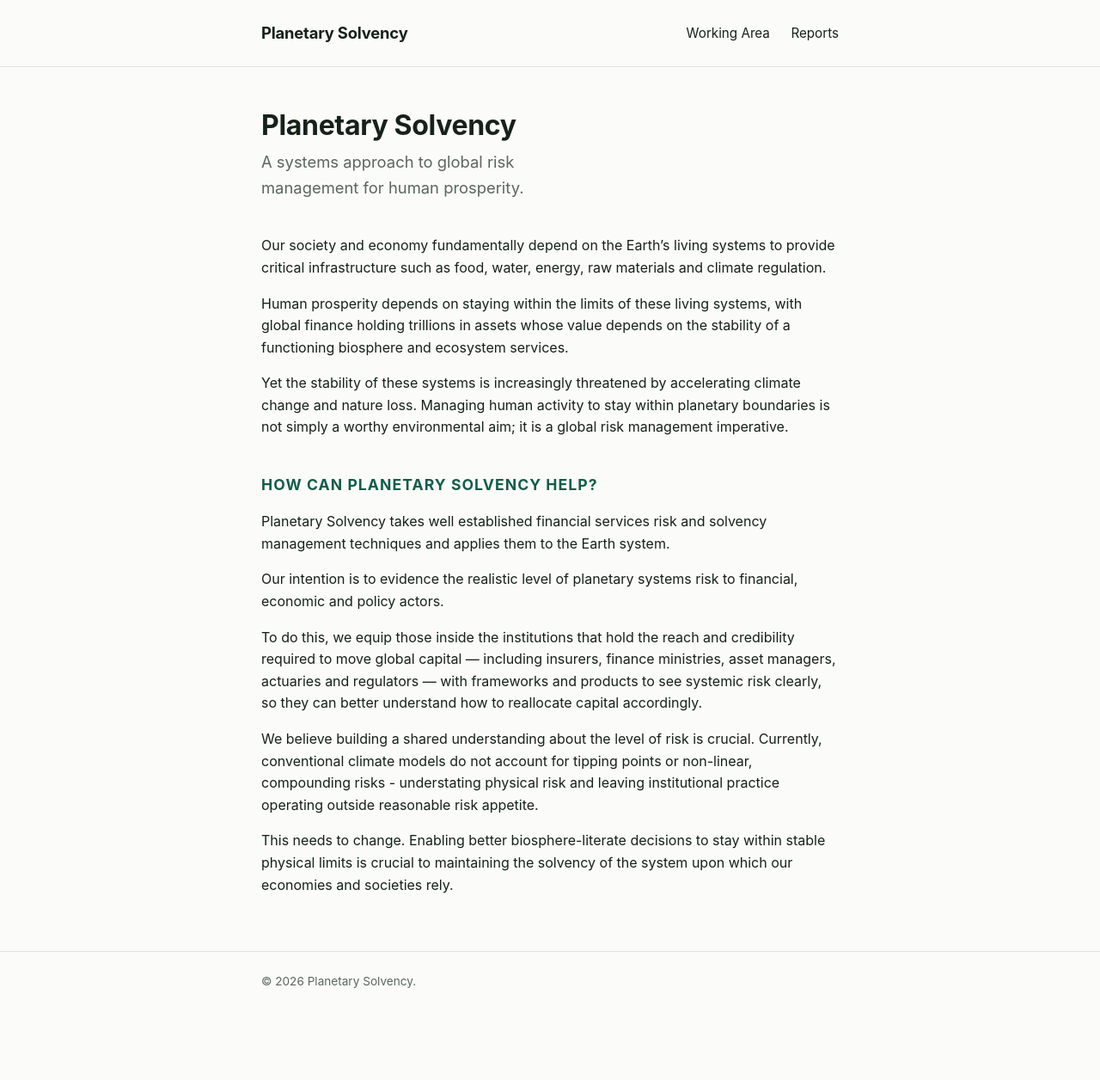
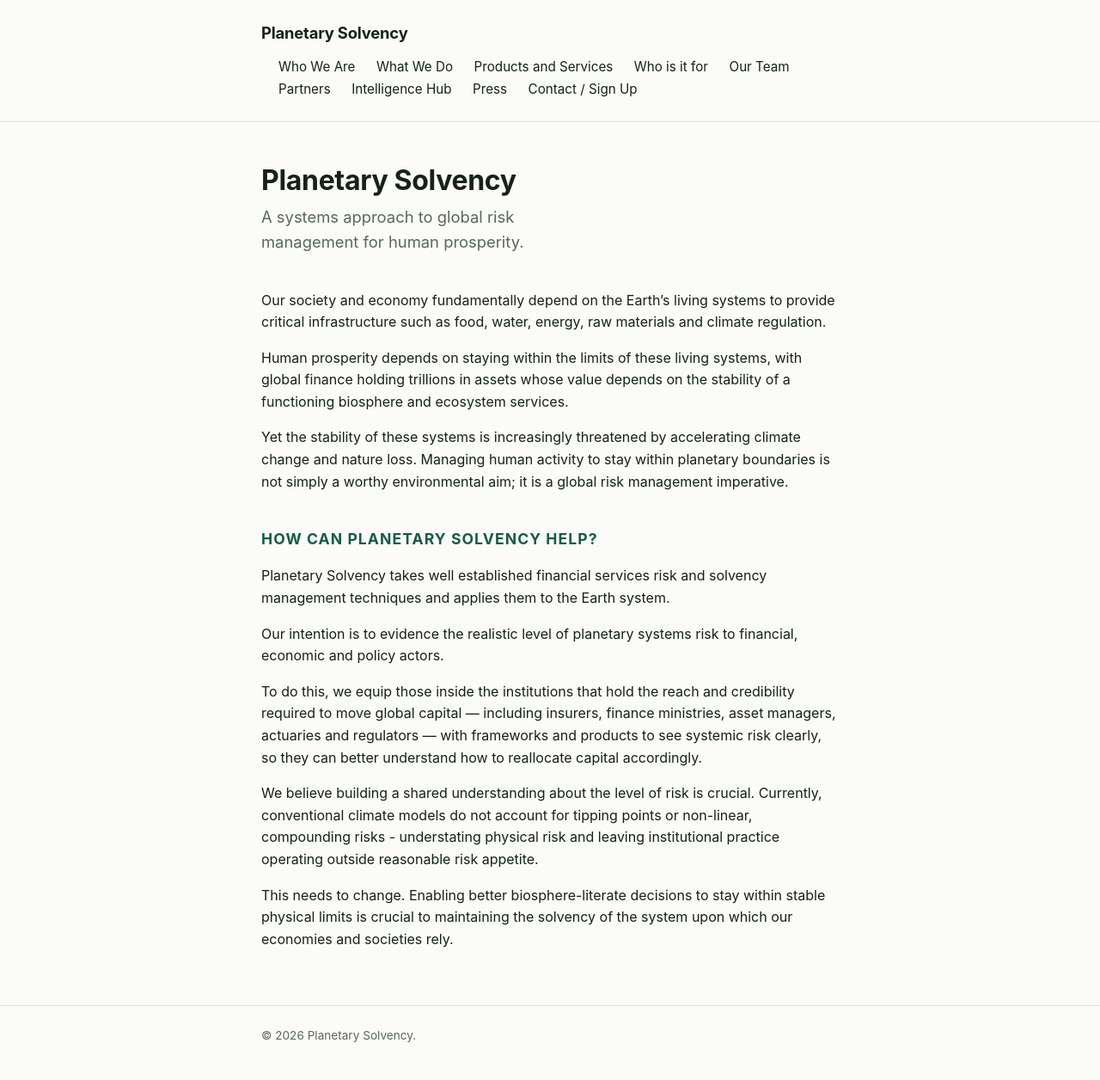
Before and after one commit to planetarysolvencyadmin/ps-website, a Jekyll site: the page built from index.md, in a window 1280 px wide. Shown: the whole page at 86% size. Built offline with Jekyll 4.4.1, drawn with Linux system fonts in a browser that asks for light colours; before the commit the page ends 1193 px from its top, so only the background shows below that.

Commit message:
Update header.html
New header navigation as per new site structure by Jenny.

```diff
--- a/_includes/header.html
+++ b/_includes/header.html
@@ -2,8 +2,15 @@
   <div class="wrap">
     <a class="site-title" href="{{ '/' | relative_url }}">{{ site.title }}</a>
     <nav class="site-nav">
-      <a href="{{ '/working-area/' | relative_url }}">Working Area</a>
-      <a href="{{ '/reports/' | relative_url }}">Reports</a>
+      <a href="{{ '/who-we-are/' | relative_url }}">Who We Are</a>
+      <a href="{{ '/what-we-do/' | relative_url }}">What We Do</a>
+      <a href="{{ '/products-and-services/' | relative_url }}">Products and Services</a>
+      <a href="{{ '/who-is-it-for/' | relative_url }}">Who is it for</a>
+      <a href="{{ '/our-team/' | relative_url }}">Our Team</a>
+      <a href="{{ '/partners/' | relative_url }}">Partners</a>
+      <a href="{{ '/reports/' | relative_url }}">Intelligence Hub</a>
+      <a href="{{ '/press/' | relative_url }}">Press</a>
+      <a href="{{ '/contact/' | relative_url }}">Contact / Sign Up</a>
     </nav>
   </div>
 </header>
```
